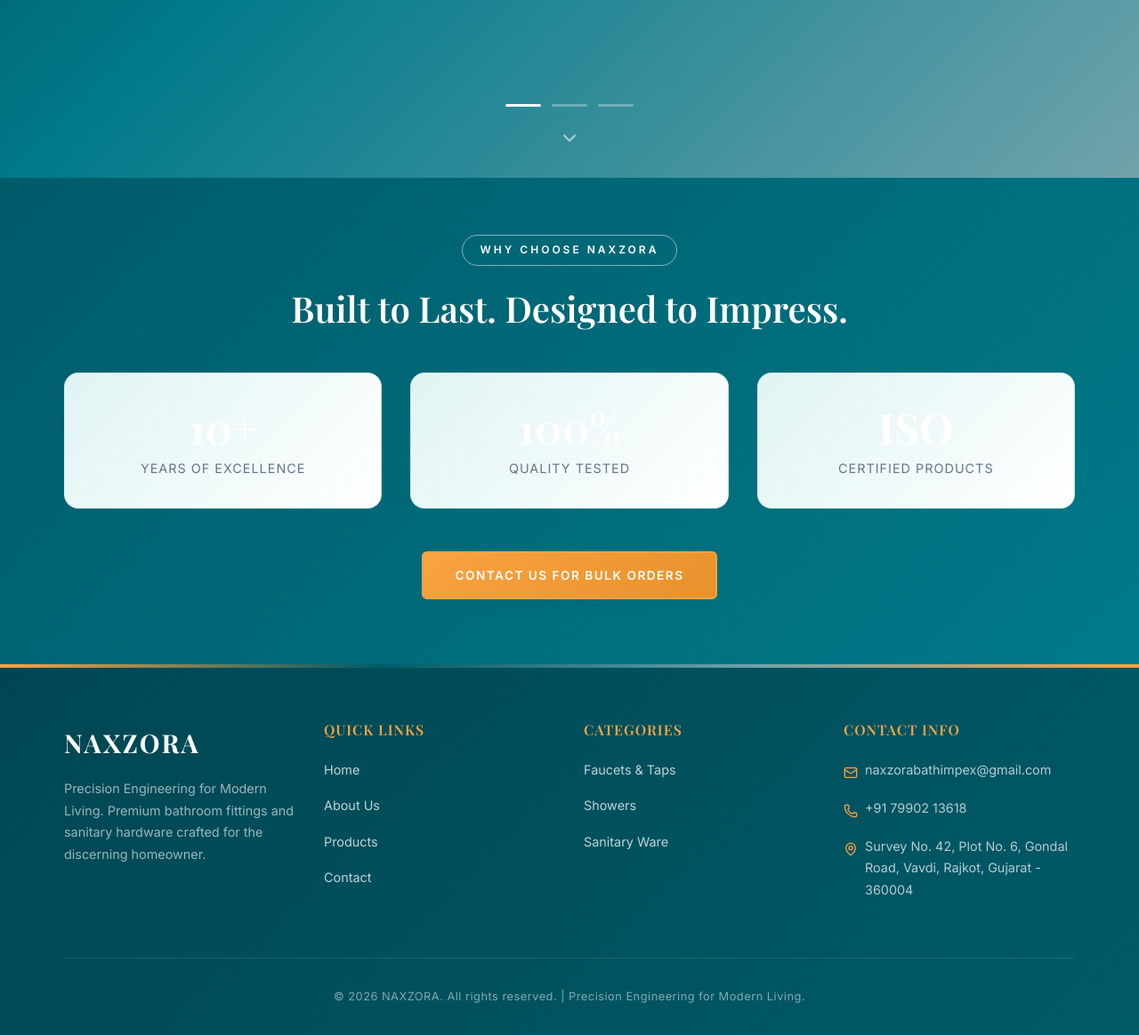
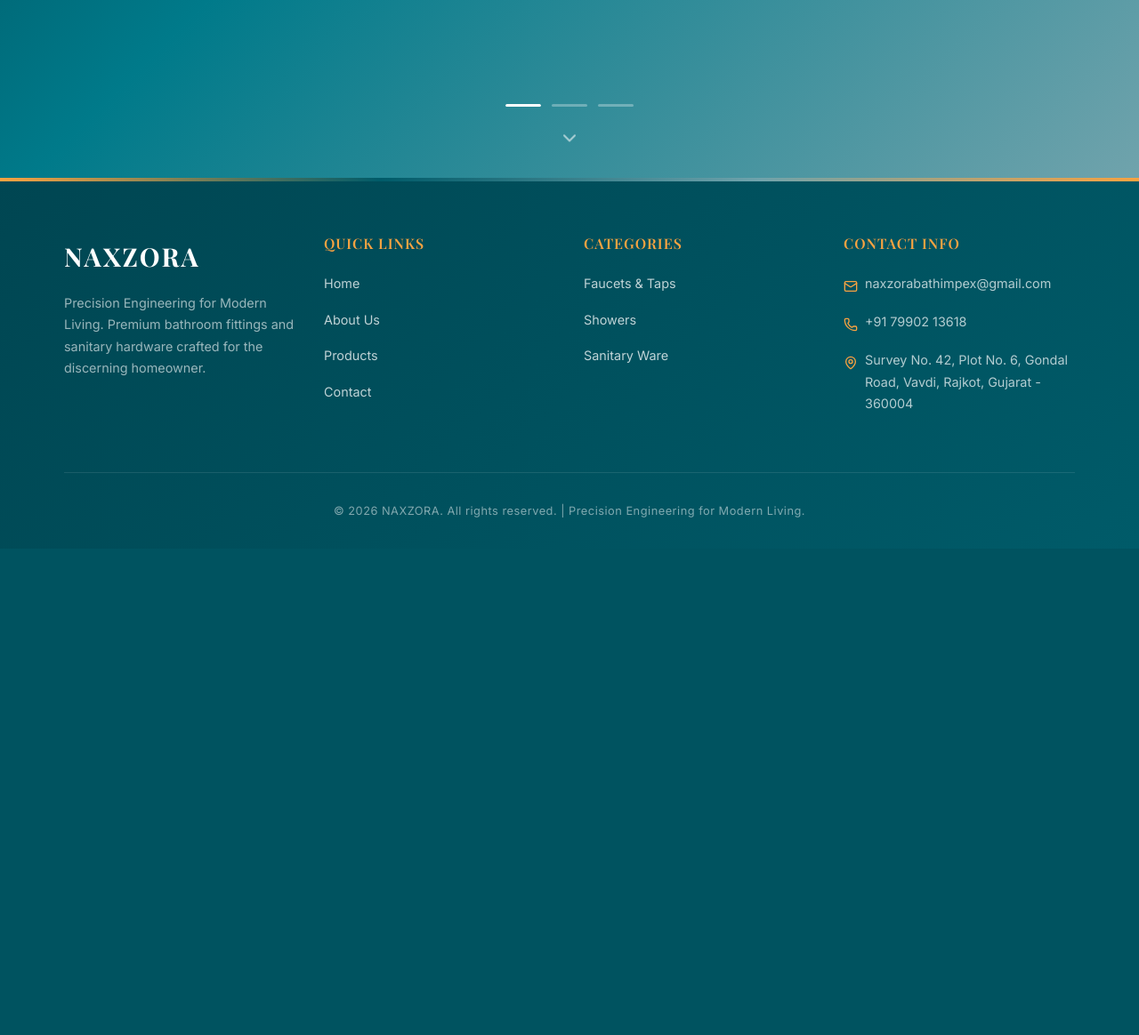
Before and after one commit to Shrey-c0des/naxzora-website, a Node server app: page / in a window 1280 px wide. Shown: the part 600-1764 px from the top of the page at 89% size. After the commit the page ends 1182 px from the top, so only its background shows below. Run offline with Node 20, Linux system fonts and the light colour scheme; data comes from the database, SQL or seed files in the repository.

Commit message:
Remove stats section - pure slideshow homepage

```diff
--- a/views/index.ejs
+++ b/views/index.ejs
@@ -29,18 +29,4 @@
     </div>
 </section>
 
-<!-- Stats -->
-<section class="section section-cyan-dark" style="padding: var(--space-8) 0;">
-    <div class="container text-center">
-        <span class="pill-badge pill-badge-light reveal">Why Choose NAXZORA</span>
-        <h2 class="reveal delay-1" style="font-size: 2.5rem; margin-bottom: var(--space-6);">Built to Last. Designed to Impress.</h2>
-        <div style="display: grid; grid-template-columns: repeat(auto-fit, minmax(200px, 1fr)); gap: var(--space-4); margin-bottom: var(--space-6);">
-            <div class="stat-card reveal delay-1"><h3>10+</h3><p>Years of Excellence</p></div>
-            <div class="stat-card reveal delay-2"><h3>100%</h3><p>Quality Tested</p></div>
-            <div class="stat-card reveal delay-3"><h3>ISO</h3><p>Certified Products</p></div>
-        </div>
-        <a href="/contact" class="btn reveal delay-4" style="background: linear-gradient(135deg, var(--highlight), #e8922c); border-color: var(--highlight);">Contact Us for Bulk Orders</a>
-    </div>
-</section>
-
 <%- include('partials/footer') %>
```
